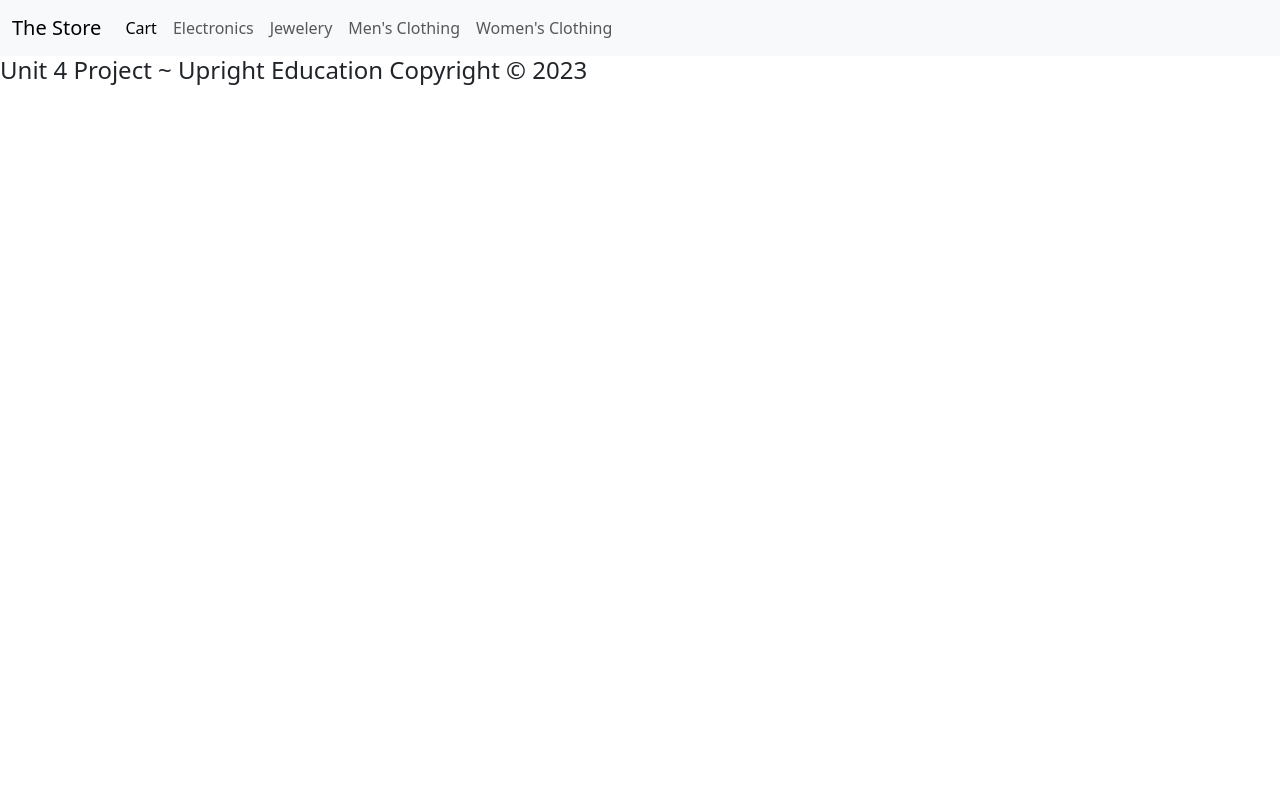
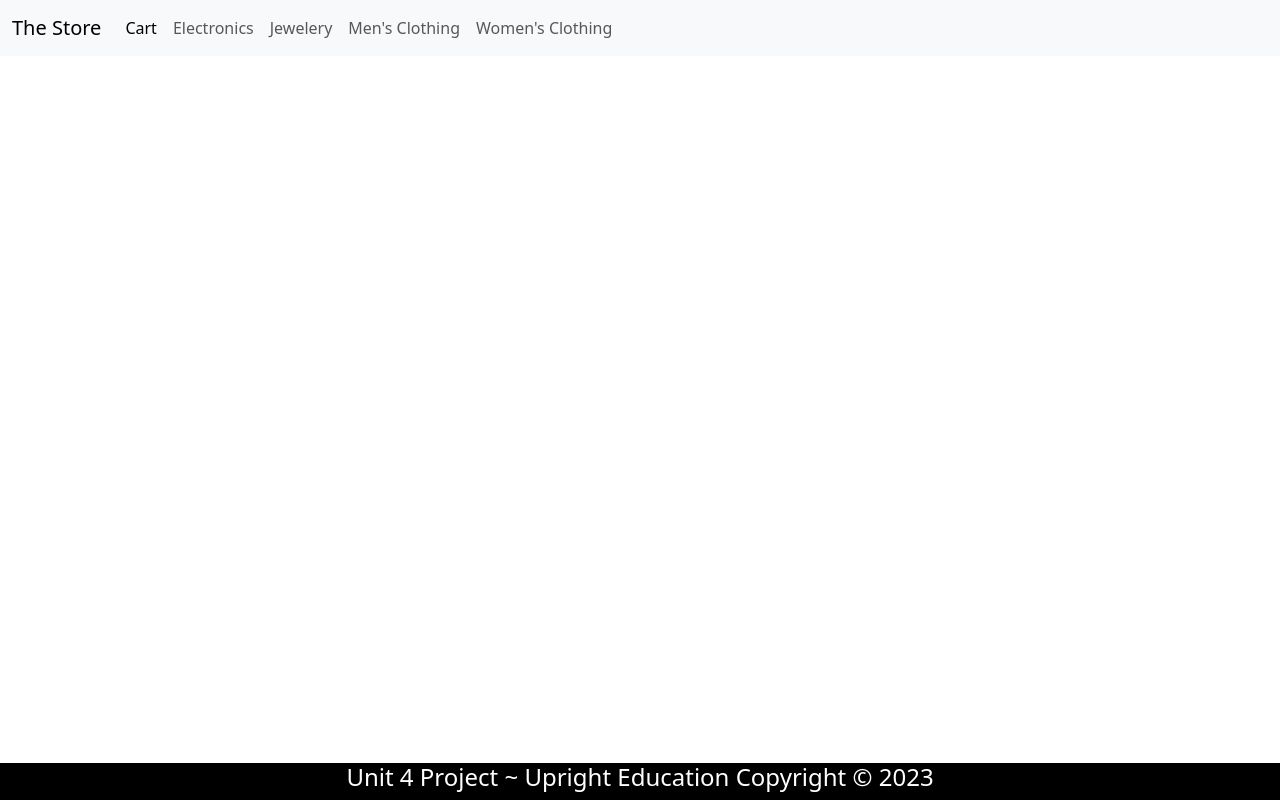
Before and after one commit to J-Krueger-Dev/04_FakeStore, a plain HTML site: page index.html in a window 1280 px wide. Drawn offline with nearby package versions, Linux system fonts and the light colour scheme.

Commit message:
completed ticket 02

```diff
--- a/index.html
+++ b/index.html
@@ -7,7 +7,7 @@
   <!-- link to boot strap -->
   <link href="https://cdn.jsdelivr.net/npm/bootstrap@5.3.1/dist/css/bootstrap.min.css" rel="stylesheet" integrity="sha384-4bw+/aepP/YC94hEpVNVgiZdgIC5+VKNBQNGCHeKRQN+PtmoHDEXuppvnDJzQIu9" crossorigin="anonymous">
   <!-- link to style sheet -->
-  <link rel="stylesheet" src="./style.css">
+  <link rel="stylesheet" href="./style.css">
 </head>
 <body>
   <!-- NAV BAR -->
--- a/style.css
+++ b/style.css
@@ -9,3 +9,20 @@ body {
 nav {
   width: 100vw;
 }
+
+#display{
+  text-align: center;
+  margin-top: 25px;
+}
+
+footer{
+  display: flex;
+  flex-direction: column;
+  align-items: center;
+  justify-content: center;
+  background-color: black;
+  color: white;
+  bottom: 0;
+  width: 100%;
+  position: fixed;
+}
```
